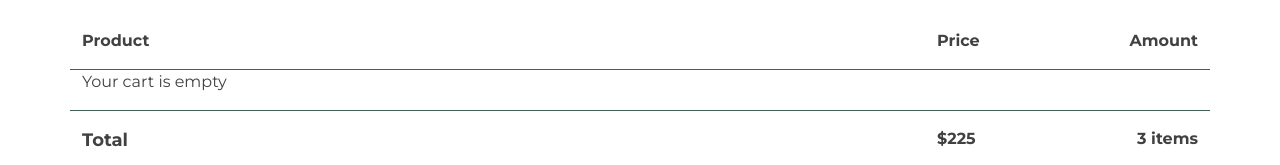
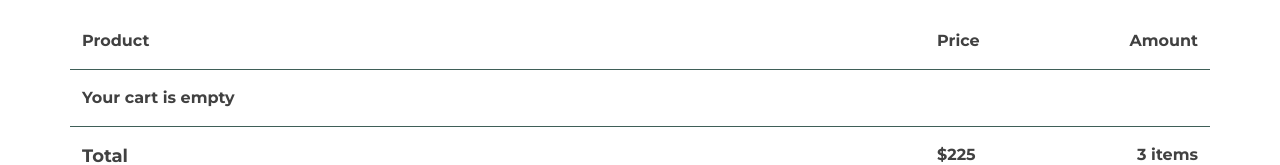
Before and after one commit to teehbee/frameworks_ca, a React (Vite) app: page /cart in a window 1280 px wide. Shown: the part 279-444 px from the top of the page. Built offline with nearby package versions, Linux system fonts and the light colour scheme; no server answers.

Commit message:
style the no products message

```diff
--- a/src/pages/cart.jsx
+++ b/src/pages/cart.jsx
@@ -11,7 +11,7 @@ function Cart() {
     <div className="container pt-5">
       <h1 className="fs-1-25-to-2rem fw-bold">Shopping cart</h1>
       <CartHeader />
-      {cart.length > 0 ? cart.map((product) => <CartItem key={product.id} product={product} />) : <p>Your cart is empty</p>}
+      {cart.length > 0 ? cart.map((product) => <CartItem key={product.id} product={product} />) : <p className="pt-3 fw-bold fs-0-75rem-to-1-rem">Your cart is empty</p>}
       <CartSum />
       <CartButton />
     </div>
```
